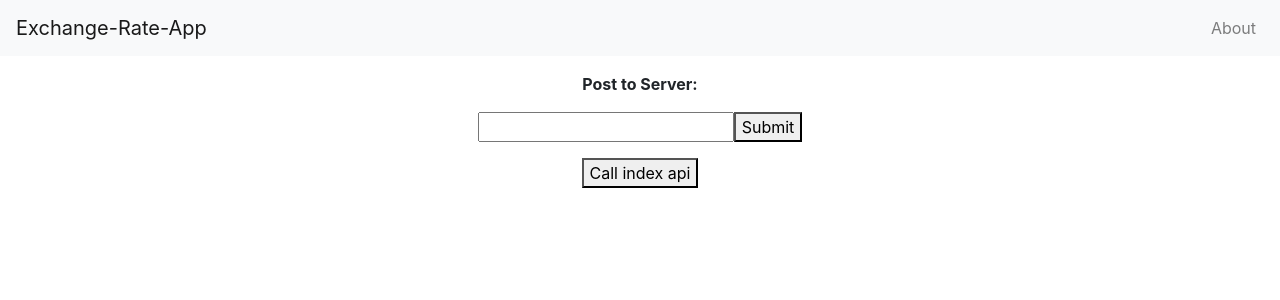
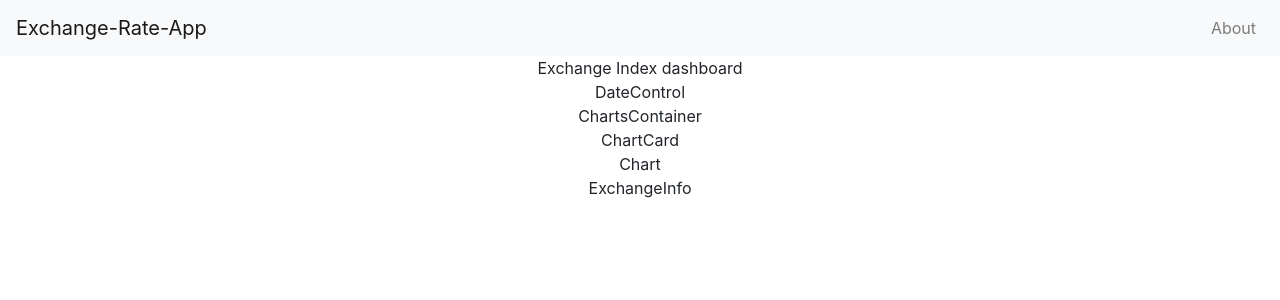
Before and after one commit to keff6/exchange-rate-app, a React (Create React App) app in the folder client/: page / in a window 1280 px wide. Shown: the top 300 px of the page. Built offline with nearby package versions, Linux system fonts and the light colour scheme; no server answers.

Commit message:
Generate barebones for client components structure

```diff
--- a/client/src/App.js
+++ b/client/src/App.js
@@ -1,70 +1,58 @@
 import React, { Component } from 'react';
+import ExchangeIndex from './ExchangeIndex/ExchangeIndex';
+import NavBar from './Navigation/NavBar';
 import './App.css';
-import ExchangeIndex from './ExchangeIndex/ExchangeIndex';
 
 class App extends Component {
-  state = {
-    response: '',
-    post: '',
-    responseToPost: '',
-  };
-  componentDidMount() {
-    this.callApi()
-      .then(res => this.setState({ response: res.express }))
-      .catch(err => console.log(err));
-  }
-  callApi = async () => {
-    const response = await fetch('/api/hello');
-    const body = await response.json();
-    if (response.status !== 200) throw Error(body.message);
-    return body;
-  };
-  handleSubmit = async e => {
-    e.preventDefault();
-    const response = await fetch('/api/world', {
-      method: 'POST',
-      headers: {
-        'Content-Type': 'application/json',
-      },
-      body: JSON.stringify({ post: this.state.post }),
-    });
-    const body = await response.text();
-    this.setState({ responseToPost: body });
-  };
+  // state = {
+  //   response: '',
+  //   post: '',
+  //   responseToPost: '',
+  // };
+  // componentDidMount() {
+  //   this.callApi()
+  //     .then(res => this.setState({ response: res.express }))
+  //     .catch(err => console.log(err));
+  // }
+  // callApi = async () => {
+  //   const response = await fetch('/api/hello');
+  //   const body = await response.json();
+  //   if (response.status !== 200) throw Error(body.message);
+  //   return body;
+  // };
+  // handleSubmit = async e => {
+  //   e.preventDefault();
+  //   const response = await fetch('/api/world', {
+  //     method: 'POST',
+  //     headers: {
+  //       'Content-Type': 'application/json',
+  //     },
+  //     body: JSON.stringify({ post: this.state.post }),
+  //   });
+  //   const body = await response.text();
+  //   this.setState({ responseToPost: body });
+  // };
 
-  getDolarIndex = async () => {
-    const response = await fetch('/api/ind2', {
-      method: 'POST',
-      headers: {
-        'Content-Type': 'application/json',
-      },
-      body: JSON.stringify({
-          startDate: 'start',
-          endDate: 'end'
-        }),
-    });
-    const body = await response.text();
-    console.log(body);
-  }
+  // getDolarIndex = async () => {
+  //   const response = await fetch('/api/ind2', {
+  //     method: 'POST',
+  //     headers: {
+  //       'Content-Type': 'application/json',
+  //     },
+  //     body: JSON.stringify({
+  //         startDate: 'start',
+  //         endDate: 'end'
+  //       }),
+  //   });
+  //   const body = await response.text();
+  //   console.log(body);
+  // }
 
   render() {
     return (
       <div className="App">
-      <ExchangeIndex />
-        <p>{this.state.response}</p>
-        <form onSubmit={this.handleSubmit}>
-          <p>
-            <strong>Post to Server:</strong>
-          </p>
-          <input
-            type="text"
-            value={this.state.post}
-            onChange={e => this.setState({ post: e.target.value })}
-          />
-          <button type="submit">Submit</button>
-        </form>
-        <p>{this.state.responseToPost}</p>
-        <button onClick={this.getDolarIndex}>Call index api</button>
+        <NavBar />
+        <ExchangeIndex />
       </div>
     );
   }
--- /dev/null
+++ b/client/src/Chart/ChartCard.js
@@ -0,0 +1,17 @@
+import React, { Component } from 'react';
+import Chart from './components/Chart';
+import ExchangeInfo from './components/ExchangeInfo';
+
+class ChartCard extends Component {
+  render() {
+    return (
+      <div>
+        ChartCard
+        <Chart />
+        <ExchangeInfo />
+      </div>
+    );
+  }
+}
+
+export default ChartCard;
--- /dev/null
+++ b/client/src/Chart/components/Chart.js
@@ -0,0 +1,11 @@
+import React from 'react';
+
+const Chart = () => {
+  return (
+    <div>
+      Chart
+    </div>
+  );
+}
+
+export default Chart;
--- /dev/null
+++ b/client/src/Chart/components/ExchangeInfo.js
@@ -0,0 +1,11 @@
+import React from 'react';
+
+const ExchangeInfo = () => {
+  return (
+    <div>
+      ExchangeInfo
+    </div>
+  );
+}
+
+export default ExchangeInfo;
--- a/client/src/ExchangeIndex/ExchangeIndex.js
+++ b/client/src/ExchangeIndex/ExchangeIndex.js
@@ -1,41 +1,14 @@
 import React, { Component } from 'react';
-import {
-  Navbar,
-  NavbarBrand,
-  NavbarToggler,
-  Collapse,
-  Nav,
-  NavItem,
-  NavLink
-} from 'reactstrap';
-
+import DateControl from './components/DateControl';
+import ChartsContainer from './components/ChartsContainer';
 
 class ExchangeIndex extends Component {
-  state = {
-    isOpen: false
-  }
-
-  toggle = () => {
-    this.setState(prevState => {
-      return {
-        isOpen: !prevState.isOpen
-      }})
-  }
-
   render() {
     return (
       <div>
-        <Navbar color="light" light expand="md">
-          <NavbarBrand href="/">Exchange-Rate-App</NavbarBrand>
-          <NavbarToggler onClick={this.toggle} />
-          <Collapse isOpen={this.state.isOpen} navbar>
-            <Nav className="ml-auto" navbar>
-              <NavItem>
-                <NavLink href="/about/">About</NavLink>
-              </NavItem>
-            </Nav>
-          </Collapse>
-        </Navbar>
+        Exchange Index dashboard
+        <DateControl />
+        <ChartsContainer />
       </div>
     )
   }
--- /dev/null
+++ b/client/src/ExchangeIndex/components/ChartsContainer.js
@@ -0,0 +1,15 @@
+import React, { Component } from 'react';
+import ChartCard from '../../Chart/ChartCard';
+
+class ChartsContainer extends Component {
+  render() {
+    return (
+      <div>
+        ChartsContainer
+        <ChartCard />
+      </div>
+    );
+  }
+}
+
+export default ChartsContainer;
--- /dev/null
+++ b/client/src/ExchangeIndex/components/DateControl.js
@@ -0,0 +1,13 @@
+import React, { Component } from 'react';
+
+class DateControl extends Component {
+  render() {
+    return (
+      <div>
+        DateControl
+      </div>
+    );
+  }
+}
+
+export default DateControl;
--- /dev/null
+++ b/client/src/Navigation/NavBar.js
@@ -0,0 +1,44 @@
+import React, { Component } from 'react';
+import {
+  Navbar,
+  NavbarBrand,
+  NavbarToggler,
+  Collapse,
+  Nav,
+  NavItem,
+  NavLink
+} from 'reactstrap';
+
+
+class NavBar extends Component {
+  state = {
+    isOpen: false
+  }
+
+  toggle = () => {
+    this.setState(prevState => {
+      return {
+        isOpen: !prevState.isOpen
+      }})
+  }
+
+  render() {
+    return (
+      <div>
+        <Navbar color="light" light expand="md">
+          <NavbarBrand href="/">Exchange-Rate-App</NavbarBrand>
+          <NavbarToggler onClick={this.toggle} />
+          <Collapse isOpen={this.state.isOpen} navbar>
+            <Nav className="ml-auto" navbar>
+              <NavItem>
+                <NavLink href="/about/">About</NavLink>
+              </NavItem>
+            </Nav>
+          </Collapse>
+        </Navbar>
+      </div>
+    )
+  }
+}
+
+export default NavBar;
```
